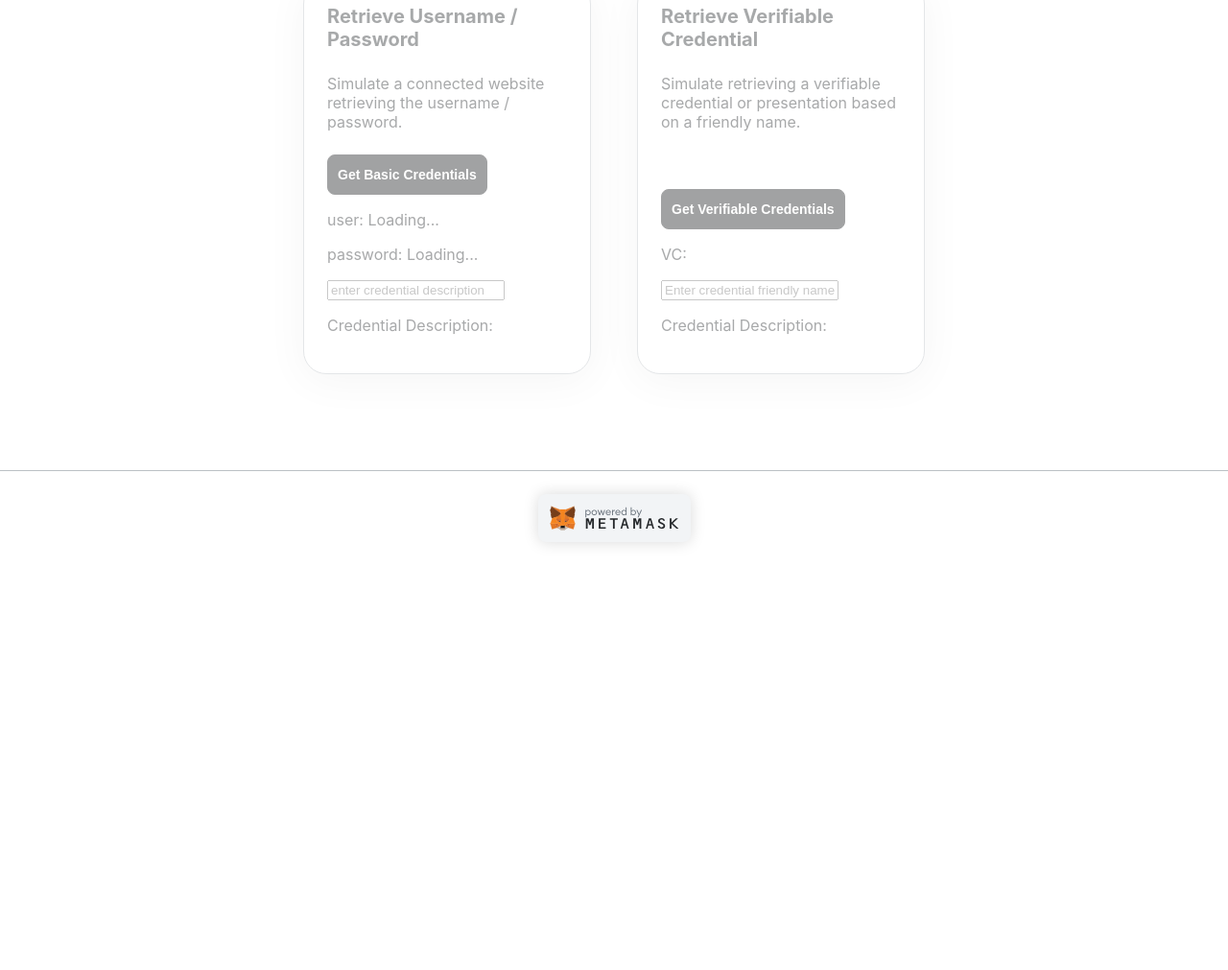
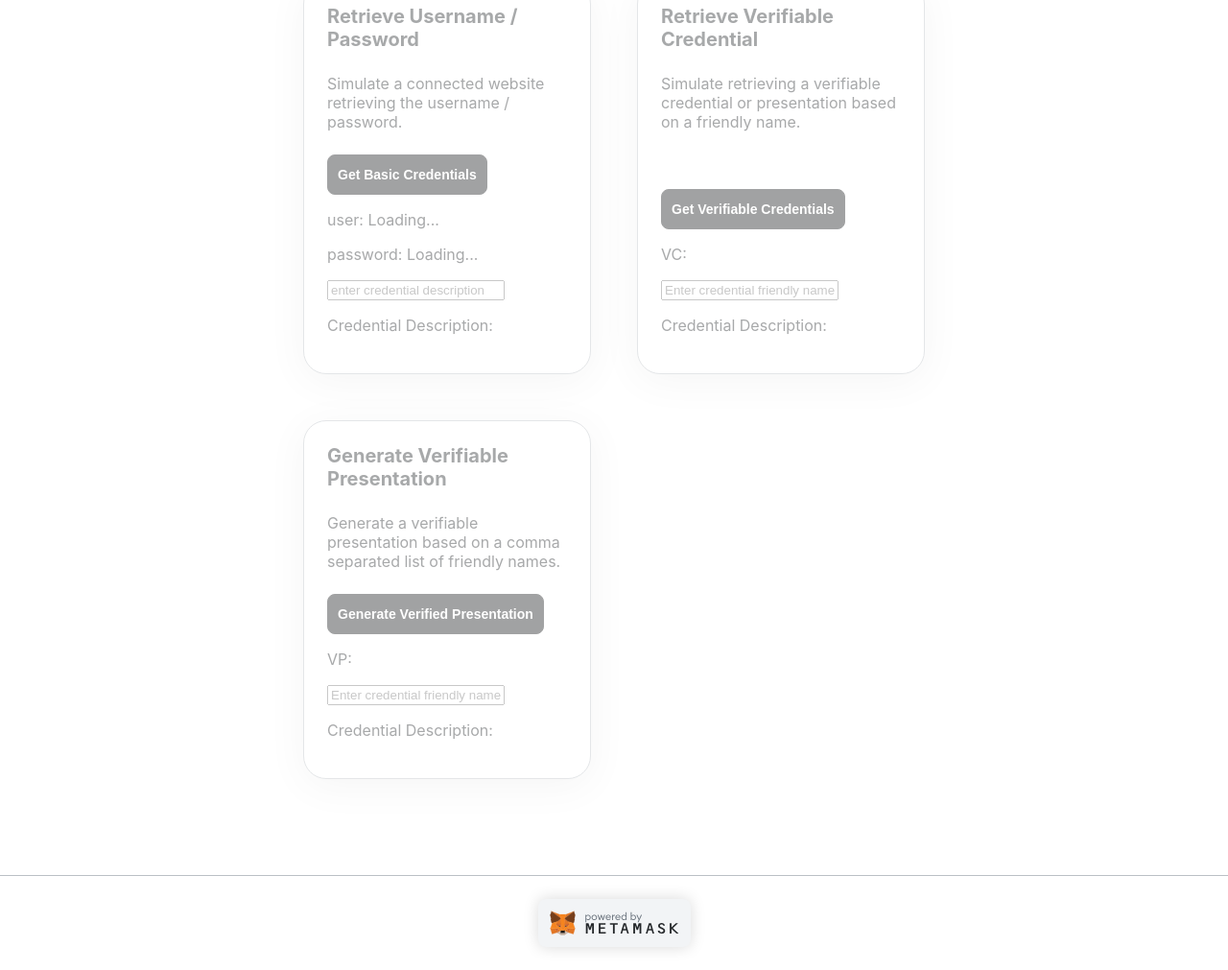
Before and after one commit to tuum-tech/authflow-snap, a Gatsby site in the folder authflow-snap/packages/site/: page / in a window 1280 px wide. Shown: the part 833-1844 px from the top of the page at 96% size. Before the commit the page ends 1422 px from the top, so only its background shows below. Built offline with nearby package versions, Linux system fonts and the light colour scheme; Gatsby itself is replaced by a stand-in of ours.

Commit message:
create verifiable presentation for RPC / test site

```diff
--- a/authflow-snap/packages/site/src/components/Buttons.tsx
+++ b/authflow-snap/packages/site/src/components/Buttons.tsx
@@ -110,6 +110,12 @@ export const GetVerifiableCredsButton = (
   return <Button {...props}>Get Verifiable Credentials</Button>;
 };
 
+export const CreateVerifiablePresentationButton = (
+  props: ComponentProps<typeof Button>,
+) => {
+  return <Button {...props}>Generate Verified Presentation</Button>;
+};
+
 export const BasicCredsDisplay = forwardRef((props, ref) => {
   const [user, setUser] = useState<string>('Loading...');
   const [password, setPassword] = useState<string>('Loading...');
@@ -173,6 +179,36 @@ export const VerifiableCredsDisplay = forwardRef((props, ref) => {
   );
 });
 
+export const VerifiablePresentationDisplay = forwardRef((props, ref) => {
+  const [vp, setVP] = useState<string>('');
+  const [description, setDescription] = useState<string>('');
+
+  useImperativeHandle(ref, () => ({
+    setVP: (newVP: string) => setVP(newVP),
+    getDescription: () => description,
+  }));
+
+  const handleDescriptionChange = (
+    // eslint-disable-next-line @typescript-eslint/no-shadow
+    event: React.ChangeEvent<HTMLInputElement>,
+  ) => {
+    setDescription(event.target.value);
+  };
+
+  return (
+    <div>
+      <p>VP: {vp}</p>
+      <input
+        type="text"
+        value={description}
+        onChange={handleDescriptionChange}
+        placeholder="Enter credential friendly name"
+      />
+      <p>Credential Description: {description}</p>
+    </div>
+  );
+});
+
 export const HeaderButtons = () => {
   const requestSnap = useRequestSnap();
   const { isFlask, installedSnap } = useMetaMask();
--- a/authflow-snap/packages/site/src/pages/index.tsx
+++ b/authflow-snap/packages/site/src/pages/index.tsx
@@ -8,7 +8,11 @@ import {
   SendHelloButton,
   Card,
   GetBasicCredsButton,
-  BasicCredsDisplay, VerifiableCredsDisplay, GetVerifiableCredsButton,
+  BasicCredsDisplay,
+  VerifiableCredsDisplay,
+  GetVerifiableCredsButton,
+  CreateVerifiablePresentationButton,
+  VerifiablePresentationDisplay,
 } from '../components';
 import { defaultSnapOrigin } from '../config';
 import {
@@ -17,7 +21,13 @@ import {
   useMetaMaskContext,
   useRequestSnap,
 } from '../hooks';
-import type { BasicCredsDisplayHandle, VerifiableCredsDisplayHandle, UserCredentials, VerifiableCredentials } from '../types/snap';
+import type {
+  BasicCredsDisplayHandle,
+  VerifiableCredsDisplayHandle,
+  UserCredentials,
+  VerifiableCredentials,
+  VerifiablePresentationDisplayHandle
+} from '../types/snap';
 import { isLocalSnap, shouldDisplayReconnectButton } from '../utils';
 
 const Container = styled.div`
@@ -120,6 +130,7 @@ const Index = () => {
 
   const basicCredsRef = useRef<BasicCredsDisplayHandle>(null);
   const verifiableCredsRef = useRef<VerifiableCredsDisplayHandle>(null);
+  const verifiablePresentationRef = useRef<VerifiablePresentationDisplayHandle>(null);
 
   const handleGetBasicCredsClick = async () => {
     if (basicCredsRef.current) {
@@ -148,6 +159,22 @@ const Index = () => {
       console.log(verifiableCredsRef);
 
       verifiableCredsRef.current.setVC(JSON.stringify(verifiableCreds));
+    }
+  };
+
+  const handleCreateVerifiablePresentationClick = async () => {
+    if (verifiablePresentationRef.current) {
+      const verifiablePresentation = await invokeSnap({
+        method: 'createVerifiablePresentation',
+        params: {
+          credentialDescription: verifiablePresentationRef.current.getDescription(),
+        },
+      });
+      console.log(verifiablePresentation);
+      console.log(JSON.stringify(verifiablePresentation));
+      console.log(verifiablePresentationRef);
+
+      verifiablePresentationRef.current.setVP(JSON.stringify(verifiablePresentation));
     }
   };
 
@@ -264,6 +291,29 @@ const Index = () => {
             !shouldDisplayReconnectButton(installedSnap)
           }
         />
+
+        <Card
+          content={{
+            title: 'Generate Verifiable Presentation',
+            description:
+              'Generate a verifiable presentation based on a comma separated list of friendly names.',
+            button: (
+              <CreateVerifiablePresentationButton
+                onClick={handleCreateVerifiablePresentationClick}
+                disabled={!installedSnap}
+              />
+            ),
+            data: (
+              <VerifiablePresentationDisplay ref={verifiablePresentationRef} />
+            ),
+          }}
+          disabled={!installedSnap}
+          fullWidth={
+            isMetaMaskReady &&
+            Boolean(installedSnap) &&
+            !shouldDisplayReconnectButton(installedSnap)
+          }
+        />
       </CardContainer>
     </Container>
   );
--- a/authflow-snap/packages/site/src/types/snap.ts
+++ b/authflow-snap/packages/site/src/types/snap.ts
@@ -22,3 +22,8 @@ export type VerifiableCredsDisplayHandle = {
   setVC: (vc: string) => void;
   getDescription: () => string;
 };
+
+export type VerifiablePresentationDisplayHandle = {
+  setVP: (vp: string) => void;
+  getDescription: () => string;
+};
--- a/authflow-snap/packages/snap/snap.manifest.json
+++ b/authflow-snap/packages/snap/snap.manifest.json
@@ -7,7 +7,7 @@
     "url": "https://github.com/MetaMask/template-snap-monorepo.git"
   },
   "source": {
-    "shasum": "cn1IcvXZea2hWs+q0sbmmhxPC2VqN3LI2lf9fEQNhKE=",
+    "shasum": "xXZyWNd6L0YVisdgCE8IuUyZ88rBmjFLhPMMAgsuVaw=",
     "location": {
       "npm": {
         "filePath": "dist/bundle.js",
```
Also changed, not shown: authflow-snap/packages/snap/src/index.ts (+13 -10 lines), authflow-snap/packages/snap/src/snap-view-models/snap-vm.ts (+14 -0 lines).
